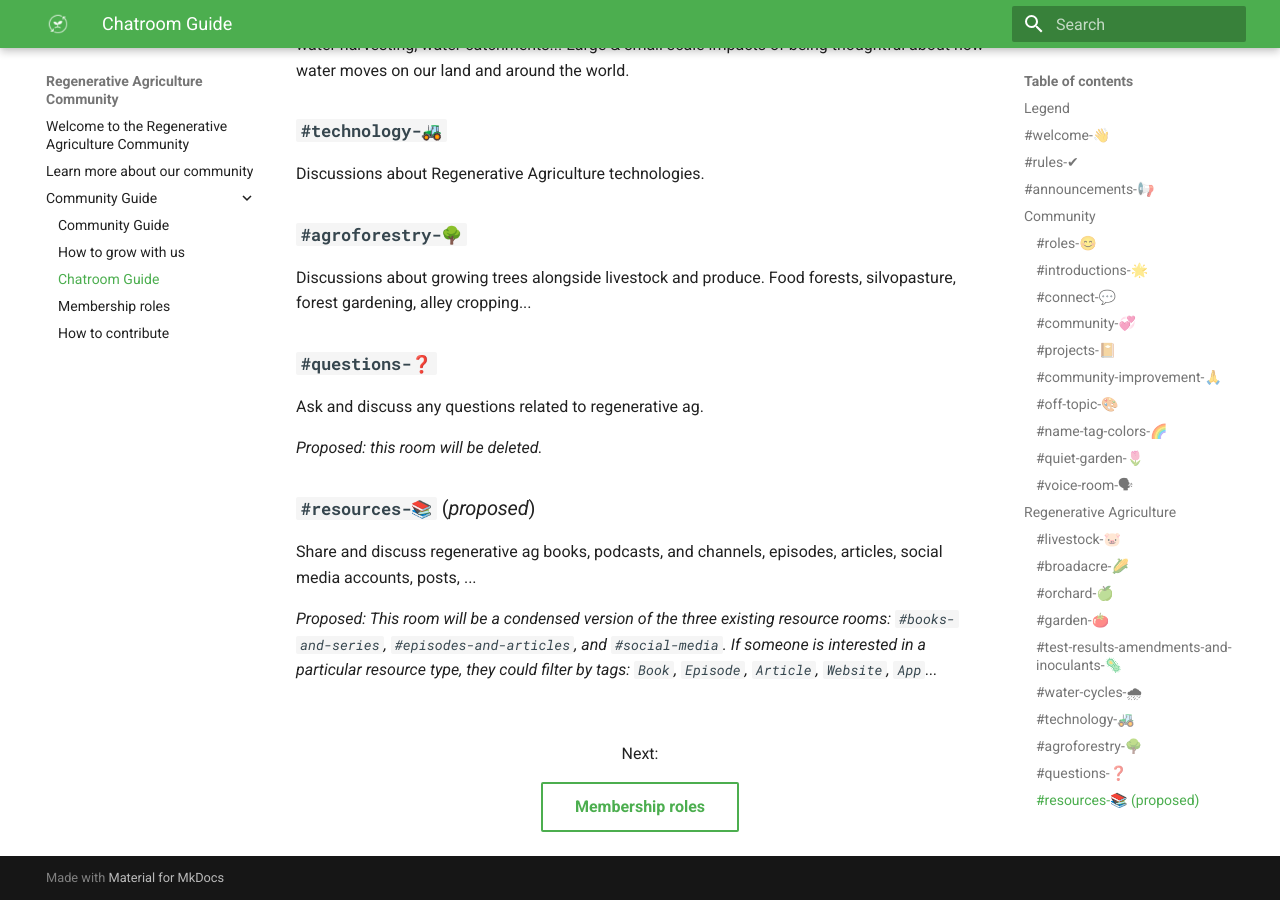
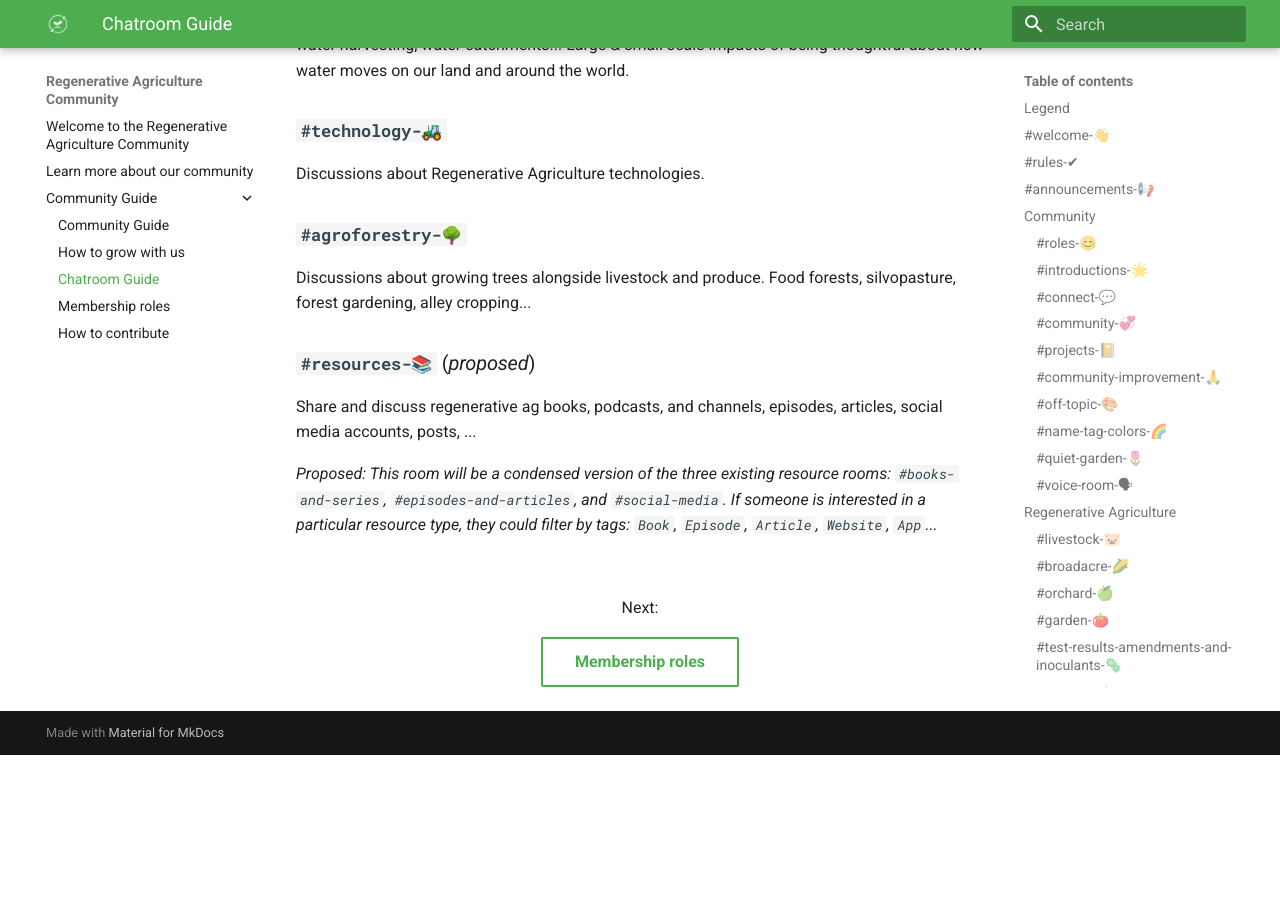
Before and after one commit to regenerativeag/regenerativeag.github.io, an MkDocs documentation site: the page built from docs/community-guide/chatrooms.md, in a window 1280 px wide and 900 px high, scrolled down 3243 px. Built offline with MkDocs 1.6.1 and Material for MkDocs 9.7.7, drawn with Linux system fonts in a browser that asks for light colours; after the commit the page ends 3998 px from its top, so only the background shows below that.

Commit message:
remove questions room

```diff
--- a/docs/community-guide/chatrooms.md
+++ b/docs/community-guide/chatrooms.md
@@ -111,11 +111,6 @@ Discussions about Regenerative Agriculture technologies.
 ### **`#agroforestry-🌳`**
 Discussions about growing trees alongside livestock and produce. Food forests, silvopasture, forest gardening, alley cropping...
 
-### **`#questions-❓`**
-Ask and discuss any questions related to regenerative ag.
-
-_Proposed: this room will be deleted._
-
 ### **`#resources-📚`** (_proposed_)
 Share and discuss regenerative ag books, podcasts, and channels, episodes, articles, social media accounts, posts, ...
 
```
